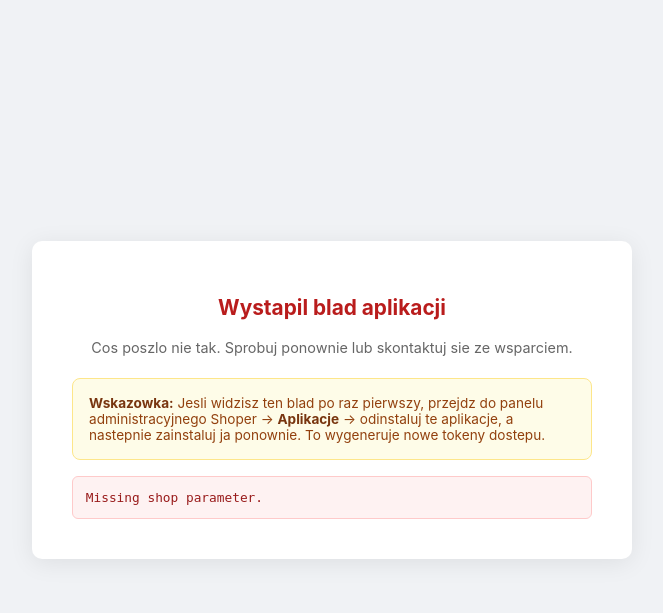
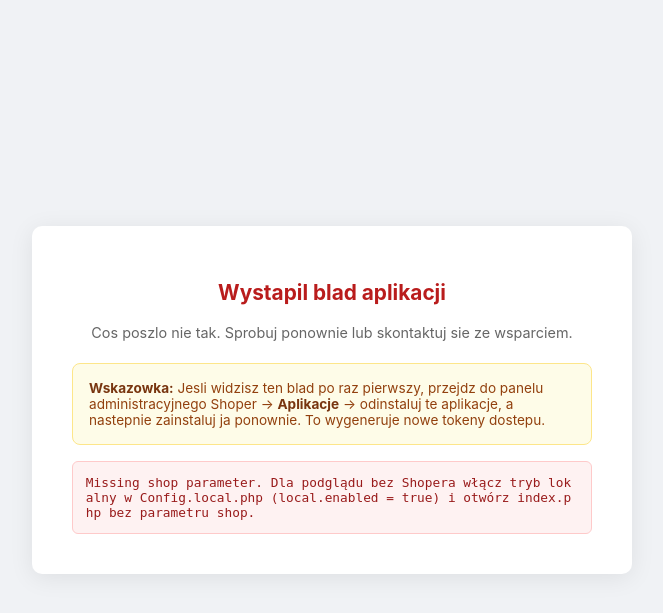
Before and after one commit to slavozborovic/app_template, a PHP site: page / in a window 1280 px wide. Shown: the top 613 px of the page, without its empty margins (308-971 px from the left). Run offline with PHP 8.4, Linux system fonts and the light colour scheme; some libraries are stand-ins or nearby versions.

Commit message:
Add local preview mode alongside App Store iframe bootstrap.
Allow opening the app without Shoper embedding via Basic Auth config, while keeping OAuth install flow for production.

Co-authored-by: Cursor <cursoragent@cursor.com>

```diff
--- a/index.php
+++ b/index.php
@@ -29,7 +29,7 @@ _appLog('REQUEST: ' . $_SERVER['REQUEST_METHOD'] . ' ' . ($_SERVER['REQUEST_URI'
 try {
     $config = require __DIR__ . '/src/bootstrap.php';
 
-    // ── POST → Billing System webhook ──
+    // ── POST → Billing System webhook (App Store only) ──
     if ($_SERVER['REQUEST_METHOD'] === 'POST') {
         $payload = $_POST;
 
@@ -71,12 +71,14 @@ try {
         exit;
     }
 
-    // ── GET → App UI ──
+    // ── GET → App UI (App Store iframe OR local preview) ──
     _appLog('GET: creating App');
     $app = new \App\App($config);
 
-    _appLog('GET: bootstrapping (shop=' . ($_GET['shop'] ?? 'EMPTY') . ')');
+    _appLog('GET: bootstrapping (shop=' . ($_GET['shop'] ?? 'EMPTY')
+        . ', mode=' . ($_GET['mode'] ?? 'auto') . ')');
     $app->bootstrap();
+    _appLog('GET: mode=' . $app->getMode());
 
     _appLog('GET: dispatching controller');
     $app->dispatch();
--- a/src/App.php
+++ b/src/App.php
@@ -2,39 +2,57 @@
 namespace App;
 
 use DreamCommerce\ShopAppstoreLib\Client;
-use DreamCommerce\ShopAppstoreLib\Client\OAuth;
 
 class App
 {
+    public const MODE_APPSTORE = 'appstore';
+    public const MODE_LOCAL    = 'local';
+
     private array  $config;
-    private \PDO   $db;
+    private ?\PDO  $db         = null;
     private ?array $shopData   = null;
     private ?array $tokenData  = null;
     private        $client     = null;
     private string $locale     = 'pl_PL';
+    private string $mode       = self::MODE_APPSTORE;
 
     public function __construct(array $config)
     {
         $this->config = $config;
-        $this->db = new \PDO(
-            $config['db']['connection'],
-            $config['db']['user'],
-            $config['db']['pass'],
-            [
-                \PDO::ATTR_ERRMODE            => \PDO::ERRMODE_EXCEPTION,
-                \PDO::ATTR_DEFAULT_FETCH_MODE => \PDO::FETCH_ASSOC,
-            ]
-        );
     }
 
     /**
-     * Bootstrap the app: load shop, verify tokens, build OAuth client.
+     * Bootstrap the app in App Store (OAuth + DB) or local preview (Basic Auth) mode.
      */
     public function bootstrap(): void
     {
         $this->locale = $_GET['locale'] ?? 'pl_PL';
+        $this->mode   = $this->resolveMode();
 
-        // 1. Load shop from DB
+        if ($this->mode === self::MODE_LOCAL) {
+            $this->bootstrapLocal();
+            return;
+        }
+
+        $this->bootstrapAppStore();
+    }
+
+    public function isLocalMode(): bool
+    {
+        return $this->mode === self::MODE_LOCAL;
+    }
+
+    public function getMode(): string
+    {
+        return $this->mode;
+    }
+
+    /**
+     * App Store iframe: requires ?shop=... and installed shop + OAuth tokens in DB.
+     */
+    private function bootstrapAppStore(): void
+    {
+        $this->connectDb();
         $this->loadShopData();
 
         if (!$this->shopData || !$this->shopData['installed']) {
@@ -44,8 +62,124 @@ class App
             );
         }
 
-        // 2. Load tokens + refresh if near expiry
         $this->loadAndRefreshTokens();
+    }
+
+    /**
+     * Local preview: no Shoper iframe / hash / install. Uses WebAPI Basic Auth.
+     */
+    private function bootstrapLocal(): void
+    {
+        $local = $this->config['local'] ?? [];
+
+        if (empty($local['enabled'])) {
+            throw new \RuntimeException(
+                'Tryb lokalny jest wyłączony. Ustaw local.enabled = true w Config.local.php.'
+            );
+        }
+
+        $this->assertLocalHostAllowed($local['allow_hosts'] ?? []);
+
+        $shopUrl  = rtrim((string)($local['shop_url'] ?? ''), '/');
+        $username = (string)($local['username'] ?? '');
+        $password = (string)($local['password'] ?? '');
+
+        if ($shopUrl === '' || $username === '' || $password === '') {
+            throw new \RuntimeException(
+                'Tryb lokalny wymaga local.shop_url, local.username i local.password '
+                . 'w Config.local.php (dane logowania do panelu / WebAPI sklepu).'
+            );
+        }
+
+        $this->client = Client::factory(
+            Client::ADAPTER_BASIC_AUTH,
+            [
+                'entrypoint' => $shopUrl,
+                'username'   => $username,
+                'password'   => $password,
+            ]
+        );
+
+        $this->shopData = [
+            'id'        => 0,
+            'shop'      => 'local-preview',
+            'shop_url'  => $shopUrl,
+            'version'   => 1,
+            'auth_code' => null,
+            'installed' => 1,
+            'mode'      => self::MODE_LOCAL,
+        ];
+
+        $this->log('LOCAL mode bootstrapped for ' . $shopUrl);
+    }
+
+    /**
+     * Prefer App Store when Shoper opens the iframe (?shop= present).
+     * Otherwise use local mode when enabled.
+     */
+    private function resolveMode(): string
+    {
+        $forced = strtolower((string)($_GET['mode'] ?? ''));
+        if ($forced === self::MODE_LOCAL) {
+            return self::MODE_LOCAL;
+        }
+        if ($forced === self::MODE_APPSTORE) {
+            return self::MODE_APPSTORE;
+        }
+
+        $hasShopParam = trim((string)($_GET['shop'] ?? '')) !== '';
+        if ($hasShopParam) {
+            return self::MODE_APPSTORE;
+        }
+
+        if (!empty($this->config['local']['enabled'])) {
+            return self::MODE_LOCAL;
+        }
+
+        return self::MODE_APPSTORE;
+    }
+
+    /**
+     * @param array<int, string> $allowHosts
+     */
+    private function assertLocalHostAllowed(array $allowHosts): void
+    {
+        if ($allowHosts === []) {
+            return;
+        }
+
+        $host = strtolower((string)($_SERVER['HTTP_HOST'] ?? $_SERVER['SERVER_NAME'] ?? ''));
+        $host = preg_replace('/:\d+$/', '', $host) ?: '';
+
+        $normalized = [];
+        foreach ($allowHosts as $allowed) {
+            $normalized[] = strtolower(preg_replace('/:\d+$/', '', (string)$allowed) ?: '');
+        }
+
+        if ($host === '' || !in_array($host, $normalized, true)) {
+            throw new \RuntimeException(
+                'Tryb lokalny zablokowany dla hosta „' . $host . '”. '
+                . 'Dodaj go do local.allow_hosts w Config.local.php '
+                . 'albo uruchom na localhost.'
+            );
+        }
+    }
+
+    private function connectDb(): void
+    {
+        if ($this->db instanceof \PDO) {
+            return;
+        }
+
+        $this->db = new \PDO(
+            $this->config['db']['connection'],
+            $this->config['db']['user'],
+            $this->config['db']['pass'],
+            [
+                \PDO::ATTR_ERRMODE            => \PDO::ERRMODE_EXCEPTION,
+                \PDO::ATTR_DEFAULT_FETCH_MODE => \PDO::FETCH_ASSOC,
+            ]
+        );
     }
 
     private function loadShopData(): void
@@ -53,7 +187,11 @@ class App
         $shop = $_GET['shop'] ?? '';
 
         if (!$shop) {
-            throw new \RuntimeException('Missing shop parameter.');
+            throw new \RuntimeException(
+                'Missing shop parameter. '
+                . 'Dla podglądu bez Shopera włącz tryb lokalny w Config.local.php '
+                . '(local.enabled = true) i otwórz index.php bez parametru shop.'
+            );
         }
 
         $stmt = $this->db->prepare(
@@ -82,7 +220,6 @@ class App
             );
         }
 
-        // Create OAuth client
         $this->client = Client::factory(
             Client::ADAPTER_OAUTH,
             [
@@ -92,7 +229,6 @@ class App
             ]
         );
 
-        // Refresh token if expires within 24 hours
         $expiresAt = strtotime($this->tokenData['expires_at']);
         if ($expiresAt && ($expiresAt - time()) < 86400) {
             try {
@@ -150,9 +286,17 @@ class App
     // ── Accessors ──
 
     public function getClient()          { return $this->client; }
-    public function getDb(): \PDO        { return $this->db; }
+
+    public function getDb(): \PDO
+    {
+        if (!$this->db instanceof \PDO) {
+            $this->connectDb();
+        }
+        return $this->db;
+    }
+
     public function getLocale(): string  { return $this->locale; }
-    public function getShopData(): array { return $this->shopData; }
+    public function getShopData(): array { return $this->shopData ?? []; }
     public function getConfig(): array   { return $this->config; }
 
     public static function escapeHtml(string $str): string
--- a/src/Config.php
+++ b/src/Config.php
@@ -5,7 +5,9 @@
  * Replace all __PLACEHOLDER__ values with your real credentials
  * before deploying. You get these from the Shoper App Store
  * developer panel after registering your application.
+ *
  * Optional local overrides (not committed): src/Config.local.php
+ * See Config.local.php.example for dual-mode (App Store + local preview).
  */
 return [
     /*
@@ -28,11 +30,28 @@ return [
      *
      * Import sql/mysql.sql into your database first:
      *   mysql -u USER -p DB_NAME < sql/mysql.sql
+     *
+     * Not required for local preview mode (Basic Auth).
      */
     'db' => [
-        'connection' => 'mysql:host=__DB_HOST__;dbname=__DB_NAME__',
+        'connection' => 'mysql:host=__DB_HOST__;dbname=__DB_NAME__;charset=utf8mb4',
         'user'       => '__DB_USER__',
         'pass'       => '__DB_PASS__',
+    ],
+
+    /*
+     * Local preview mode — open index.php in a browser without Shoper iframe.
+     * Enable ONLY in Config.local.php (never on public App Store production).
+     *
+     * Uses shop WebAPI Basic Auth (panel admin login/password).
+     */
+    'local' => [
+        'enabled'     => false,
+        'shop_url'    => 'https://twoj-sklep.shoparena.pl',
+        'username'    => '',
+        'password'    => '',
+        // Optional host allowlist. Empty = allow any host (use only on trusted machines).
+        'allow_hosts' => ['localhost', '127.0.0.1', '::1'],
     ],
 
     /*
```
Also changed, not shown: src/Controller/Index.php (+8 -17 lines), view/index/index.php (+43 -26 lines), 1 other file.
